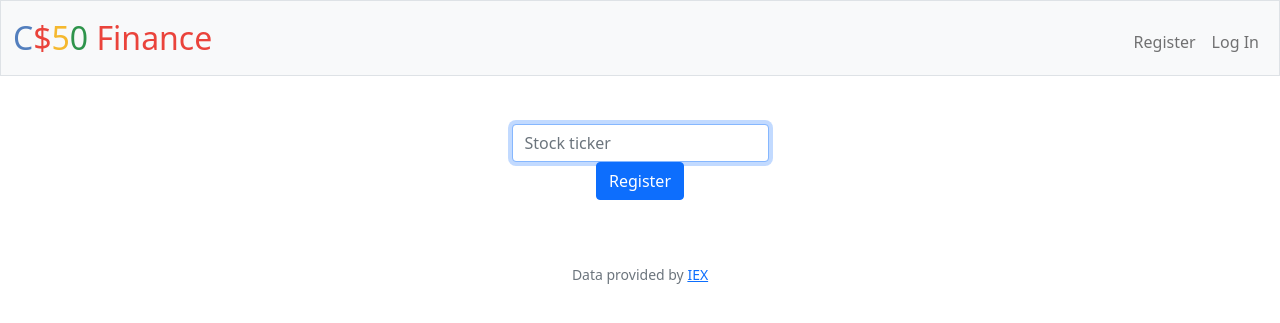
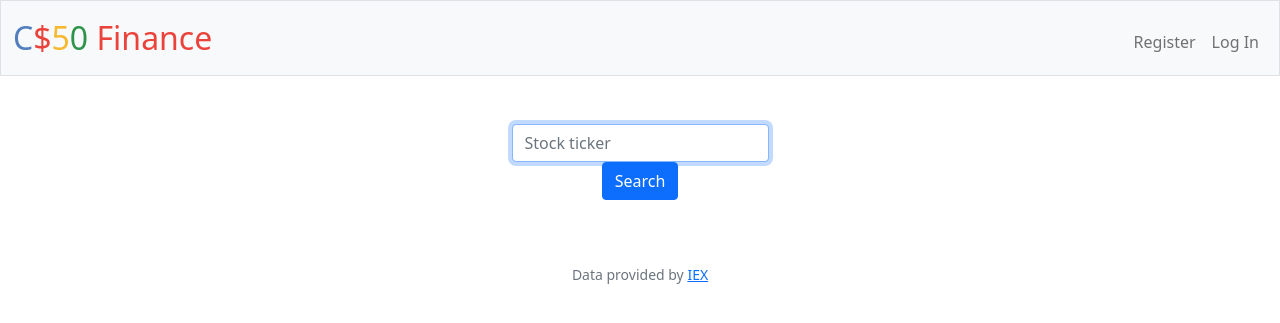
Before and after one commit to davis-gr/CS50-projects, a Flask app: template finance/templates/quote.html in a window 1280 px wide. Shown: the top 323 px of the page. Run offline with Flask 2, Linux system fonts and the light colour scheme; the template is opened without the code that fills it, so the values that code supplies are empty; some libraries are stand-ins or nearby versions.

Commit message:
Thu, May 26, 2022, 10:40 AM +00:00

```diff
--- a/finance/app.py
+++ b/finance/app.py
@@ -111,7 +111,7 @@ def logout():
 @login_required
 def quote():
 
-    return apology("TODO")
+    return render_template("quote.html")
 
 
 @app.route("/register", methods=["GET", "POST"])
--- a/finance/templates/quote.html
+++ b/finance/templates/quote.html
@@ -8,7 +8,7 @@
     <form action="/quote" method="post">
         <div class="mb-3">
             <input autocomplete="off" autofocus class="form-control mx-auto w-auto" id="username" name="symbol" placeholder="Stock ticker" type="text">
-        <button class="btn btn-primary" type="submit">Register</button>
+        <button class="btn btn-primary" type="submit">Search</button>
         </div>
     </form>
 {% endblock %}
```
